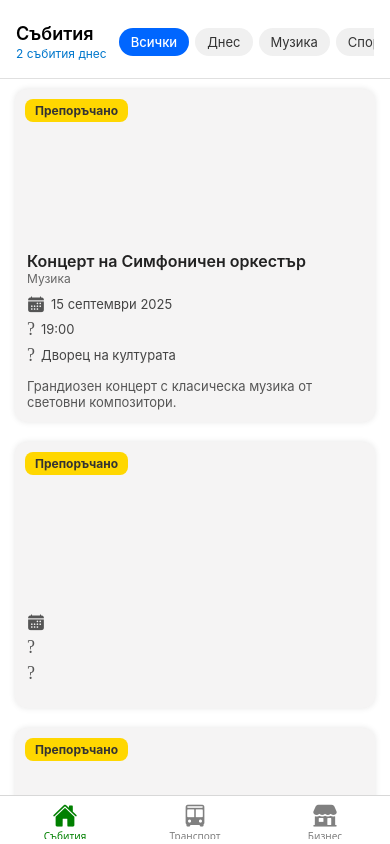
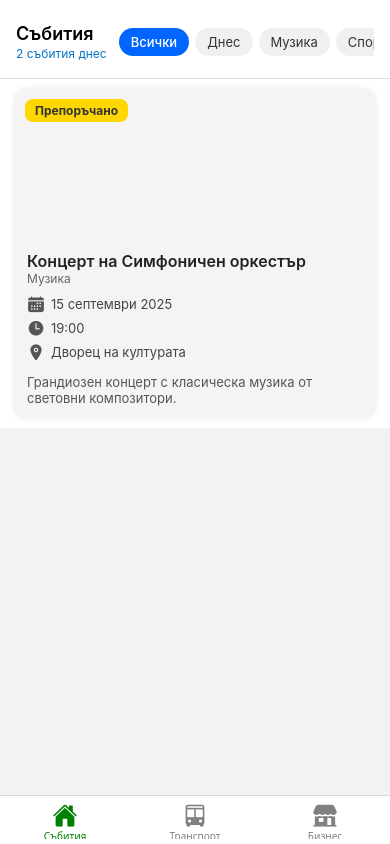
Before and after one commit to tonkataaa/I-Am-From-Pazardzhik, a React Native app: screen /Home in a window 390 px wide. Built offline with nearby package versions, Linux system fonts and the light colour scheme.

Commit message:
Added icons.

```diff
--- a/src/features/Home/components/EventCard.js
+++ b/src/features/Home/components/EventCard.js
@@ -25,12 +25,12 @@ export default function EventCard({title, category, date, time, place, descripti
         </View>
 
         <View style={styles.row}>
-          <Icon name="clock-outline" size={18} color="#555" />
+          <Icon name="time" size={18} color="#555" />
           <Text style={styles.rowText}>{time}</Text>
         </View>
 
         <View style={styles.row}>
-          <Icon name="map-marker-outline" size={18} color="#555" />
+          <Icon name="location" size={18} color="#555" />
           <Text style={styles.rowText}>{place}</Text>
         </View>
 
--- a/src/features/Home/screens/EventsScreen.js
+++ b/src/features/Home/screens/EventsScreen.js
@@ -50,10 +50,6 @@ return (
           description={'Грандиозен концерт с класическа музика от световни композитори.'}
         />
 
-        <EventCard/>
-        <EventCard/>
-
-
       </View>
   </ScrollView>
   );
@@ -65,7 +61,6 @@ const styles = StyleSheet.create({
     backgroundColor: '#fff',
   },
 
-  // Header
   header: {
     flexDirection: 'row',
     alignItems: 'center',
```
